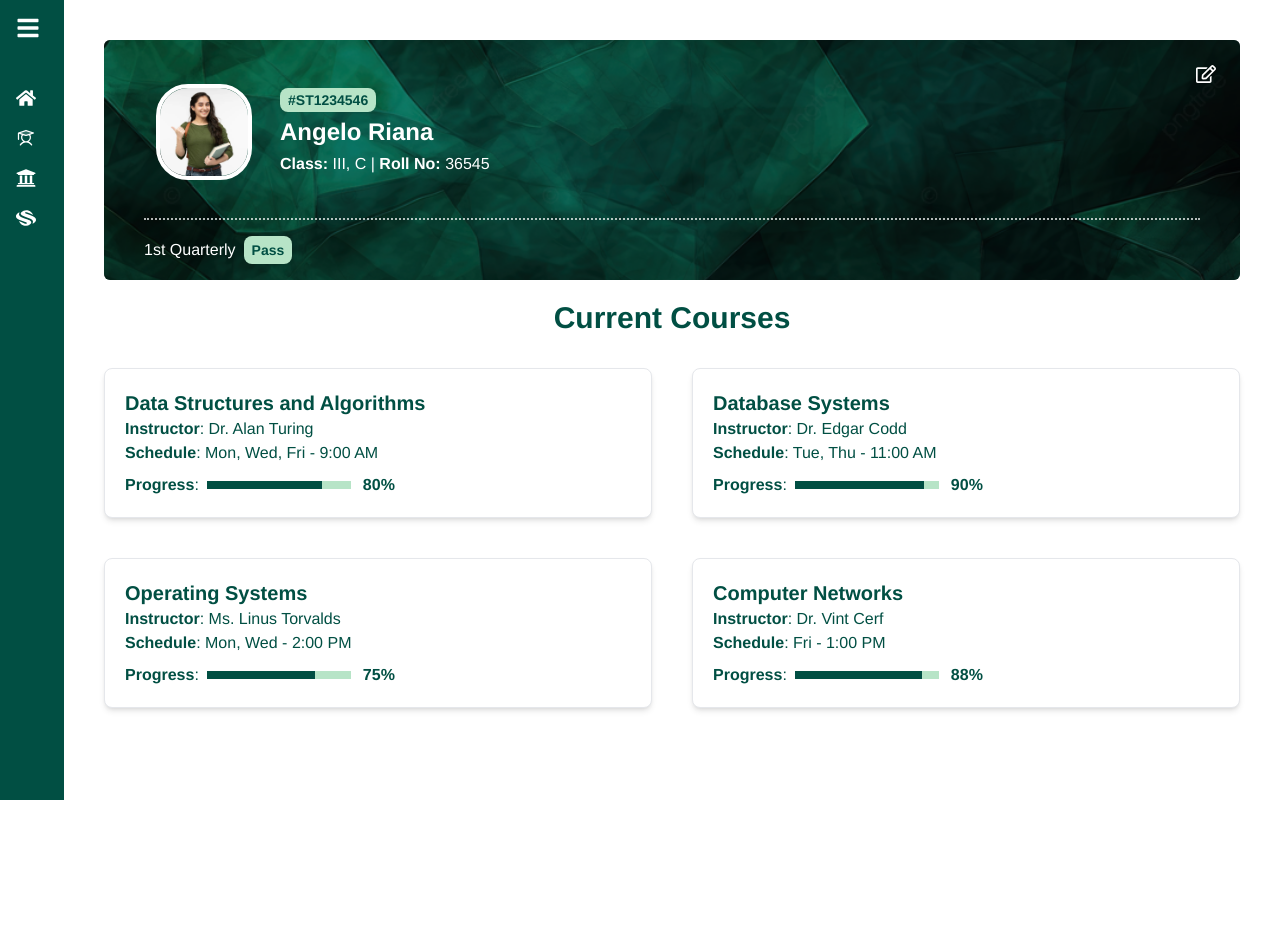
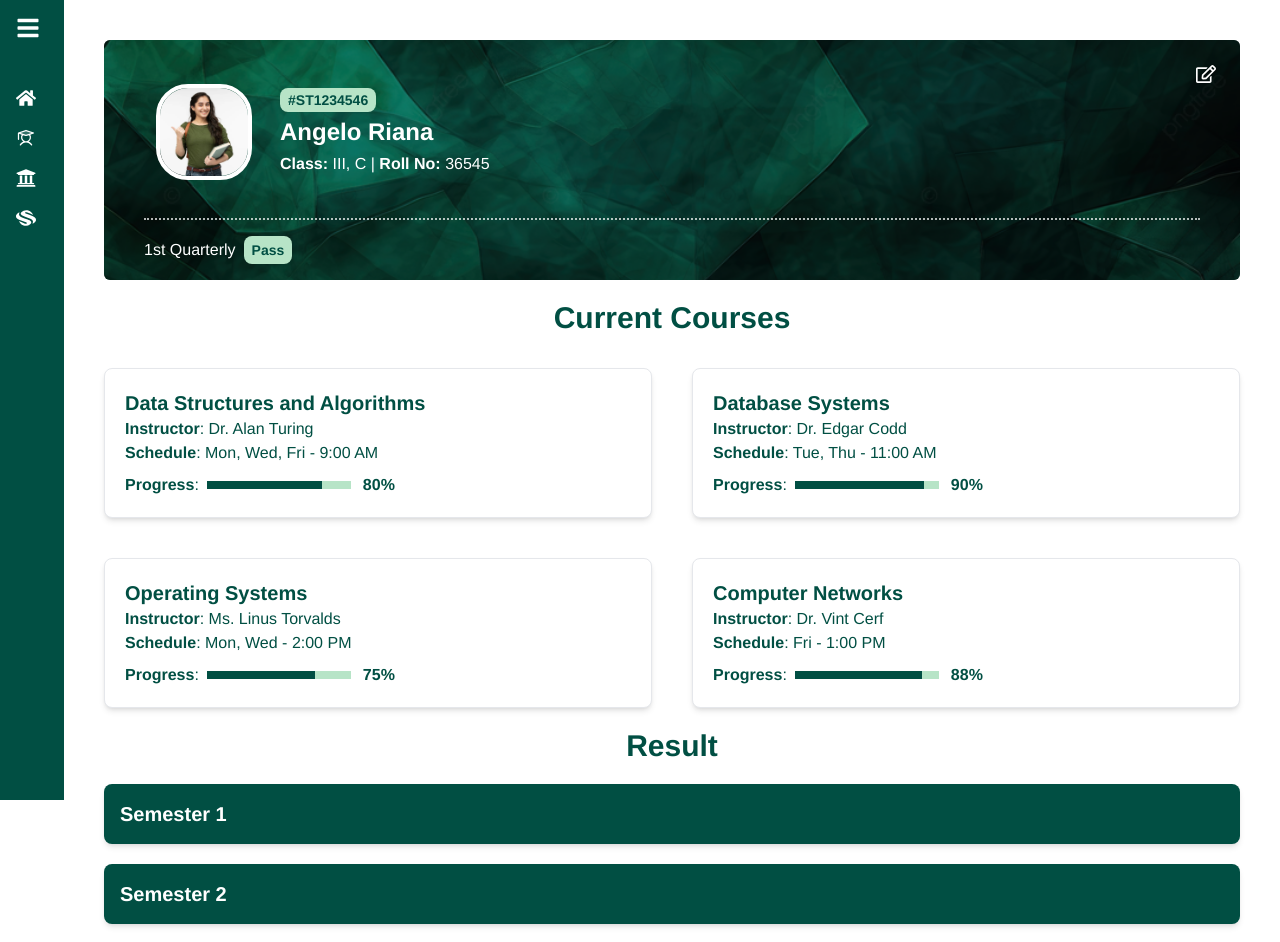
Before and after one commit to moriyam-mohona/UniPortal-C, a React (Vite) app: page /Dashboard/Student-Portal in a window 1280 px wide. Shown: the top 942 px of the page. Before the commit the page ends 800 px from the top, so only its background shows below. Built offline with nearby package versions, Linux system fonts and the light colour scheme.

Commit message:
Add: Grades Page

```diff
--- /dev/null
+++ b/src/Components/Dashboard/StudentPortal/Sections/Grades.jsx
@@ -0,0 +1,105 @@
+import { useState } from "react";
+import { motion } from "framer-motion";
+import gradesData from "../../../../assets/JsonFiles/Grades.json";
+
+const Grades = () => {
+  const [expandedSemester, setExpandedSemester] = useState(null);
+
+  const toggleSemester = (semester) => {
+    setExpandedSemester(expandedSemester === semester ? null : semester);
+  };
+
+  const calculateTotalGPA = (results) => {
+    const totalCredits = results.reduce(
+      (acc, course) => acc + course.credit,
+      0
+    );
+    const totalPoints = results.reduce(
+      (acc, course) => acc + course.gpa * course.credit,
+      0
+    );
+    return totalPoints / totalCredits;
+  };
+
+  return (
+    <>
+      <h2 className="text-3xl font-extrabold mb-8 text-emerald text-center">
+        Result
+      </h2>
+      {gradesData.map((semesterData, index) => (
+        <div key={index} className="">
+          <div
+            className="cursor-pointer bg-emerald p-3 lg:p-4 rounded-lg shadow-md"
+            onClick={() => toggleSemester(semesterData.semester)}
+          >
+            <h3 className="text-sm md:text-lg lg:text-xl font-semibold text-white">
+              {semesterData.semester}
+            </h3>
+          </div>
+          {expandedSemester === semesterData.semester && (
+            <motion.div
+              className="bg-white p-4 rounded-lg shadow-md"
+              initial={{ opacity: 0, height: 0 }}
+              animate={{ opacity: 1, height: "auto" }}
+              exit={{ opacity: 0, height: 0 }}
+              transition={{ duration: 0.3 }}
+            >
+              <div className="overflow-x-auto">
+                <table className="min-w-full border-collapse">
+                  <thead>
+                    <tr className="bg-lightMoss">
+                      <th className="border px-4 py-2">Subject</th>
+                      <th className="border px-4 py-2">Credit</th>
+                      <th className="border px-4 py-2">GPA</th>
+                      <th className="border px-4 py-2">Result</th>
+                    </tr>
+                  </thead>
+                  <tbody>
+                    {semesterData.results.map((result, idx) => (
+                      <tr
+                        key={idx}
+                        className={
+                          result.result === "Pass"
+                            ? "bg-white"
+                            : "bg-red text-white"
+                        }
+                      >
+                        <td className="border px-4 py-2 text-sm">
+                          {result.subject}
+                        </td>
+                        <td className="border px-4 py-2 text-sm">
+                          {result.credit}
+                        </td>
+                        <td className="border px-4 py-2 text-sm">
+                          {result.gpa}
+                        </td>
+                        <td className="border px-4 py-2 text-sm">
+                          {result.result}
+                        </td>
+                      </tr>
+                    ))}
+                  </tbody>
+                </table>
+              </div>
+              <div className="mt-4 flex flex-col sm:flex-row justify-end gap-5">
+                <p className="font-semibold">
+                  Total GPA:{" "}
+                  {calculateTotalGPA(semesterData.results).toFixed(2)}
+                </p>
+                <p className="font-semibold">
+                  Total Credits:{" "}
+                  {semesterData.results.reduce(
+                    (acc, course) => acc + course.credit,
+                    0
+                  )}
+                </p>
+              </div>
+            </motion.div>
+          )}
+        </div>
+      ))}
+    </>
+  );
+};
+
+export default Grades;
--- a/src/Components/Dashboard/StudentPortal/StudentPortal/StudentPortal.jsx
+++ b/src/Components/Dashboard/StudentPortal/StudentPortal/StudentPortal.jsx
@@ -1,3 +1,4 @@
+import Grades from "../Sections/Grades";
 import StudentProfile from "../Sections/StudentProfile";
 import StudentsCourses from "../Sections/StudentsCourses";
 
@@ -6,6 +7,7 @@ const StudentPortal = () => {
     <div className="space-y-5">
       <StudentProfile />
       <StudentsCourses />
+      <Grades />
     </div>
   );
 };
--- /dev/null
+++ b/src/assets/JsonFiles/Grades.json
@@ -0,0 +1,186 @@
+[
+  {
+    "semester": "Semester 1",
+    "results": [
+      {
+        "subject": "Introduction to Computer Science",
+        "credit": 3,
+        "gpa": 1.5,
+        "result": "Fail"
+      },
+      {
+        "subject": "Mathematics I",
+        "credit": 4,
+        "gpa": 3.0,
+        "result": "Pass"
+      },
+      {
+        "subject": "Physics",
+        "credit": 3,
+        "gpa": 2.5,
+        "result": "Pass"
+      }
+    ]
+  },
+  {
+    "semester": "Semester 2",
+    "results": [
+      {
+        "subject": "Data Structures",
+        "credit": 4,
+        "gpa": 3.8,
+        "result": "Pass"
+      },
+      {
+        "subject": "Discrete Mathematics",
+        "credit": 3,
+        "gpa": 3.2,
+        "result": "Pass"
+      },
+      {
+        "subject": "Mathematics II",
+        "credit": 4,
+        "gpa": 2.9,
+        "result": "Pass"
+      }
+    ]
+  },
+  {
+    "semester": "Semester 3",
+    "results": [
+      {
+        "subject": "Computer Organization",
+        "credit": 3,
+        "gpa": 3.6,
+        "result": "Pass"
+      },
+      {
+        "subject": "Operating Systems",
+        "credit": 4,
+        "gpa": 3.0,
+        "result": "Pass"
+      },
+      {
+        "subject": "Software Engineering",
+        "credit": 4,
+        "gpa": 3.4,
+        "result": "Pass"
+      }
+    ]
+  },
+  {
+    "semester": "Semester 4",
+    "results": [
+      {
+        "subject": "Database Management Systems",
+        "credit": 4,
+        "gpa": 3.7,
+        "result": "Pass"
+      },
+      {
+        "subject": "Computer Networks",
+        "credit": 3,
+        "gpa": 2.8,
+        "result": "Pass"
+      },
+      {
+        "subject": "Web Development",
+        "credit": 3,
+        "gpa": 3.5,
+        "result": "Pass"
+      }
+    ]
+  },
+  {
+    "semester": "Semester 5",
+    "results": [
+      {
+        "subject": "Theory of Computation",
+        "credit": 3,
+        "gpa": 3.0,
+        "result": "Pass"
+      },
+      {
+        "subject": "Artificial Intelligence",
+        "credit": 4,
+        "gpa": 3.8,
+        "result": "Pass"
+      },
+      {
+        "subject": "Mobile Application Development",
+        "credit": 3,
+        "gpa": 3.2,
+        "result": "Pass"
+      }
+    ]
+  },
+  {
+    "semester": "Semester 6",
+    "results": [
+      {
+        "subject": "Machine Learning",
+        "credit": 4,
+        "gpa": 3.5,
+        "result": "Pass"
+      },
+      {
+        "subject": "Human-Computer Interaction",
+        "credit": 3,
+        "gpa": 3.0,
+        "result": "Pass"
+      },
+      {
+        "subject": "Compiler Design",
+        "credit": 3,
+        "gpa": 2.8,
+        "result": "Pass"
+      }
+    ]
+  },
+  {
+    "semester": "Semester 7",
+    "results": [
+      {
+        "subject": "Cybersecurity",
+        "credit": 3,
+        "gpa": 3.9,
+        "result": "Pass"
+      },
+      {
+        "subject": "Cloud Computing",
+        "credit": 4,
+        "gpa": 3.3,
+        "result": "Pass"
+      },
+      {
+        "subject": "Big Data Analytics",
+        "credit": 3,
+        "gpa": 3.1,
+        "result": "Pass"
+      }
+    ]
+  },
+  {
+    "semester": "Semester 8",
+    "results": [
+      {
+        "subject": "Capstone Project",
+        "credit": 6,
+        "gpa": 4.0,
+        "result": "Pass"
+      },
+      {
+        "subject": "Software Testing",
+        "credit": 3,
+        "gpa": 3.2,
+        "result": "Pass"
+      },
+      {
+        "subject": "Advanced Topics in CSE",
+        "credit": 3,
+        "gpa": 3.6,
+        "result": "Pass"
+      }
+    ]
+  }
+]
--- a/tailwind.config.js
+++ b/tailwind.config.js
@@ -24,7 +24,7 @@ export default {
         softGray: "#E5E5E5", // Neutral Soft Gray
         darkGray: "#333333",
         white: "#FFFFFF", //used
-        red: "#FF0000", //used
+        red: "#DC143C", //used
       },
       fontFamily: {
         poppins: ["Poppins", "sans-serif"],
```
